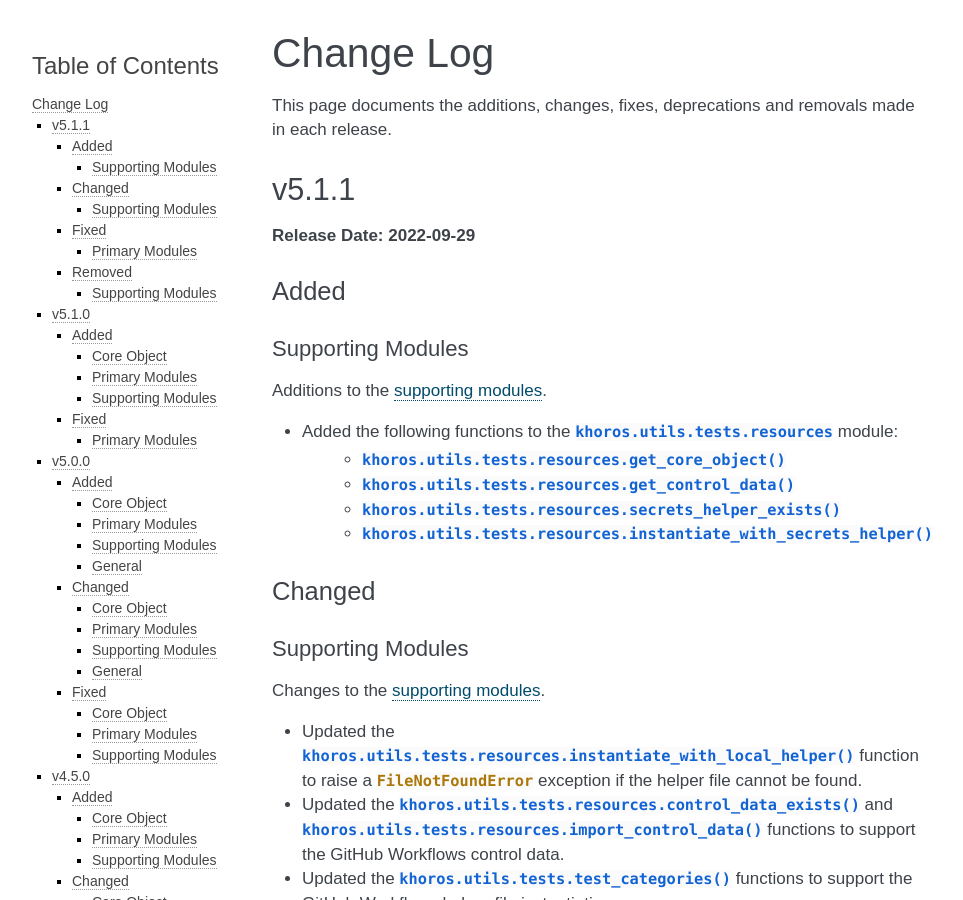
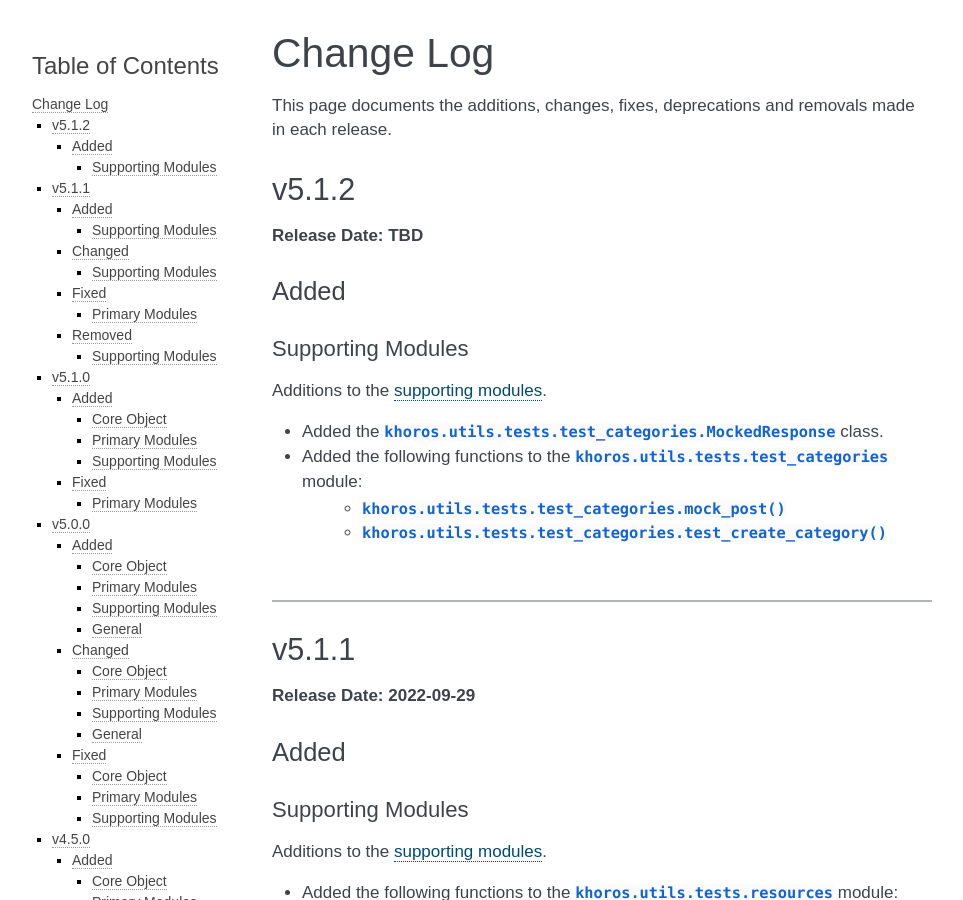
Before and after one commit to jeffshurtliff/khoros, a Sphinx documentation site: the page built from docs/changelog.rst, in a window 1280 px wide and 900 px high. Shown: the whole window, without its empty margins (148-1111 px from the left). Built offline with Sphinx 7.4.7, drawn with Linux system fonts in a browser that asks for light colours.

Commit message:
Made additions to test_categories.py and changed version to 5.1.2 in version.py

```diff
--- a/docs/changelog.rst
+++ b/docs/changelog.rst
@@ -2,6 +2,27 @@
 Change Log
 ##########
 This page documents the additions, changes, fixes, deprecations and removals made in each release.
+
+******
+v5.1.2
+******
+**Release Date: TBD**
+
+Added
+=====
+
+Supporting Modules
+------------------
+Additions to the :doc:`supporting modules <supporting-modules>`.
+
+* Added the :py:class:`khoros.utils.tests.test_categories.MockedResponse` class.
+* Added the following functions to the :py:mod:`khoros.utils.tests.test_categories` module:
+    * :py:func:`khoros.utils.tests.test_categories.mock_post`
+    * :py:func:`khoros.utils.tests.test_categories.test_create_category`
+
+|
+
+-----
 
 ******
 v5.1.1
--- a/khoros/utils/version.py
+++ b/khoros/utils/version.py
@@ -6,7 +6,7 @@
 :Example:           ``__version__ = version.get_full_version()``
 :Created By:        Jeff Shurtliff
 :Last Modified:     Jeff Shurtliff
-:Modified Date:     28 Sep 2022
+:Modified Date:     30 Sep 2022
 """
 
 import json
@@ -15,7 +15,7 @@ import urllib.request
 from . import log_utils
 
 # Define special and global variables
-__version__ = "5.1.1"
+__version__ = "5.1.2"
 latest_version_reported = False
 logger = log_utils.initialize_logging(__name__)
 
```
Also changed, not shown: 1 other file.
